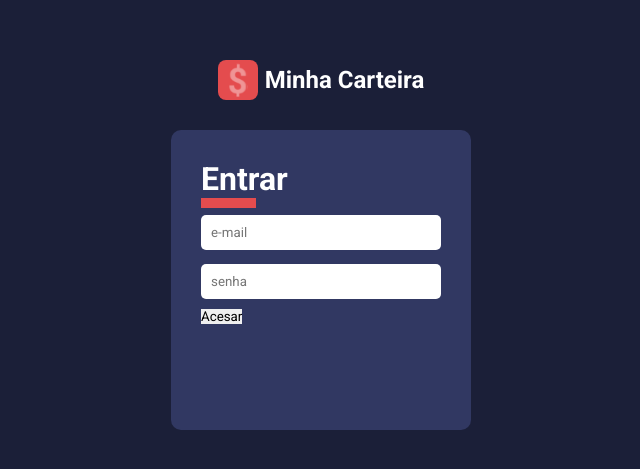
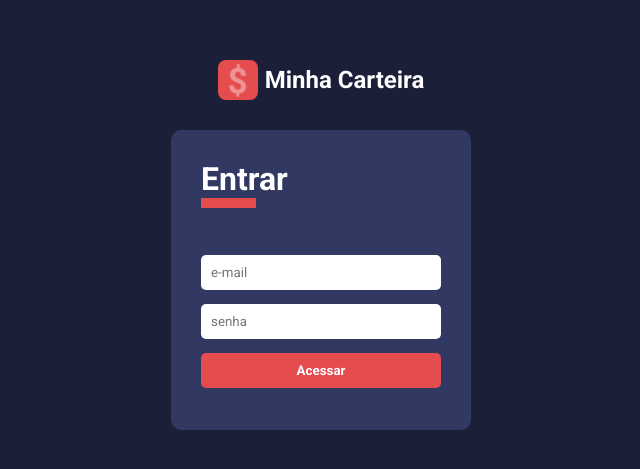
Before and after one commit to LuizTimboAlcantara/minha_carteira_react_typescript, a React (Create React App) app: page / in a window 1280 px wide. Shown: the part 155-624 px from the top of the page, without its empty margins (319-959 px from the left). Built offline with nearby package versions, Linux system fonts and the light colour scheme.

Commit message:
Componente de botão.

```diff
--- /dev/null
+++ b/src/components/Button/index.tsx
@@ -0,0 +1,9 @@
+import React, { ButtonHTMLAttributes } from "react";
+
+import { Container } from "./styles";
+
+type IButtonProps = ButtonHTMLAttributes<HTMLButtonElement>;
+
+const Button: React.FC<IButtonProps> = ({ children, ...rest }) => <Container {...rest}>{children}</Container>;
+
+export default Button;
--- /dev/null
+++ b/src/components/Button/styles.ts
@@ -0,0 +1,16 @@
+import styled from "styled-components"
+
+export const Container = styled.button`
+  width: 100%;
+  margin: 7px 0;
+  padding: 10px;
+  border-radius: 5px;
+  font-weight: bold;
+  color: ${props => props.theme.colors.white};
+  background-color: ${props => props.theme.colors.warning};
+  transition: 0.3s;
+
+    &:hover{
+      opacity: 0.7;
+    }
+  `;
--- a/src/pages/SignIn/index.tsx
+++ b/src/pages/SignIn/index.tsx
@@ -3,6 +3,7 @@ import React from "react";
 import logoImg from "../../assets/logo.svg";
 
 import Input from "../../components/Input";
+import Button from "../../components/Button";
 
 import { Container, Logo, Form, FormTitle } from "./styles";
 
@@ -20,7 +21,7 @@ const SignIn: React.FC = () => {
         <Input type="email" required placeholder="e-mail" />
         <Input type="password" required placeholder="senha" />
 
-        <button type="submit">Acesar</button>
+        <Button type="submit">Acessar</Button>
       </Form>
     </Container>
   );
--- a/src/pages/SignIn/styles.ts
+++ b/src/pages/SignIn/styles.ts
@@ -35,6 +35,7 @@ export const Form = styled.form`
 `;
 
 export const FormTitle = styled.h1`
+margin-bottom: 40px;
   color: ${props => props.theme.colors.white};
 
     &:after{
```
